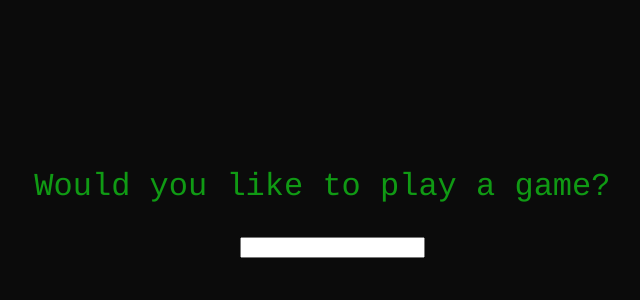
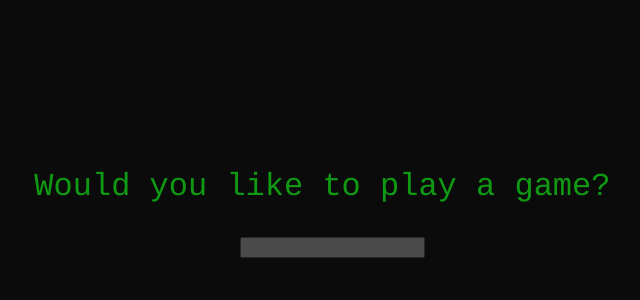
Before and after one commit to isaiahbrashears/isaiahbrashears.github.io, a React app: page / in a window 1280 px wide. Shown: the top 300 px of the page, without its empty margins (308-948 px from the left). Built offline with nearby package versions, Linux system fonts and the light colour scheme.

Commit message:
updated timing for input display

```diff
--- a/src/components/BeckWizard/steps/StepOne.js
+++ b/src/components/BeckWizard/steps/StepOne.js
@@ -15,7 +15,7 @@ const StepOne = ({ changeStep }) => {
   useEffect(() => {
     const timer = setTimeout(() => {
       setShowInput(!showInput);
-    }, 1000); // Adjust the delay as needed
+    }, 7000); // Adjust the delay as needed
 
     return () => clearTimeout(timer);
   }, [hideInput]);
```
